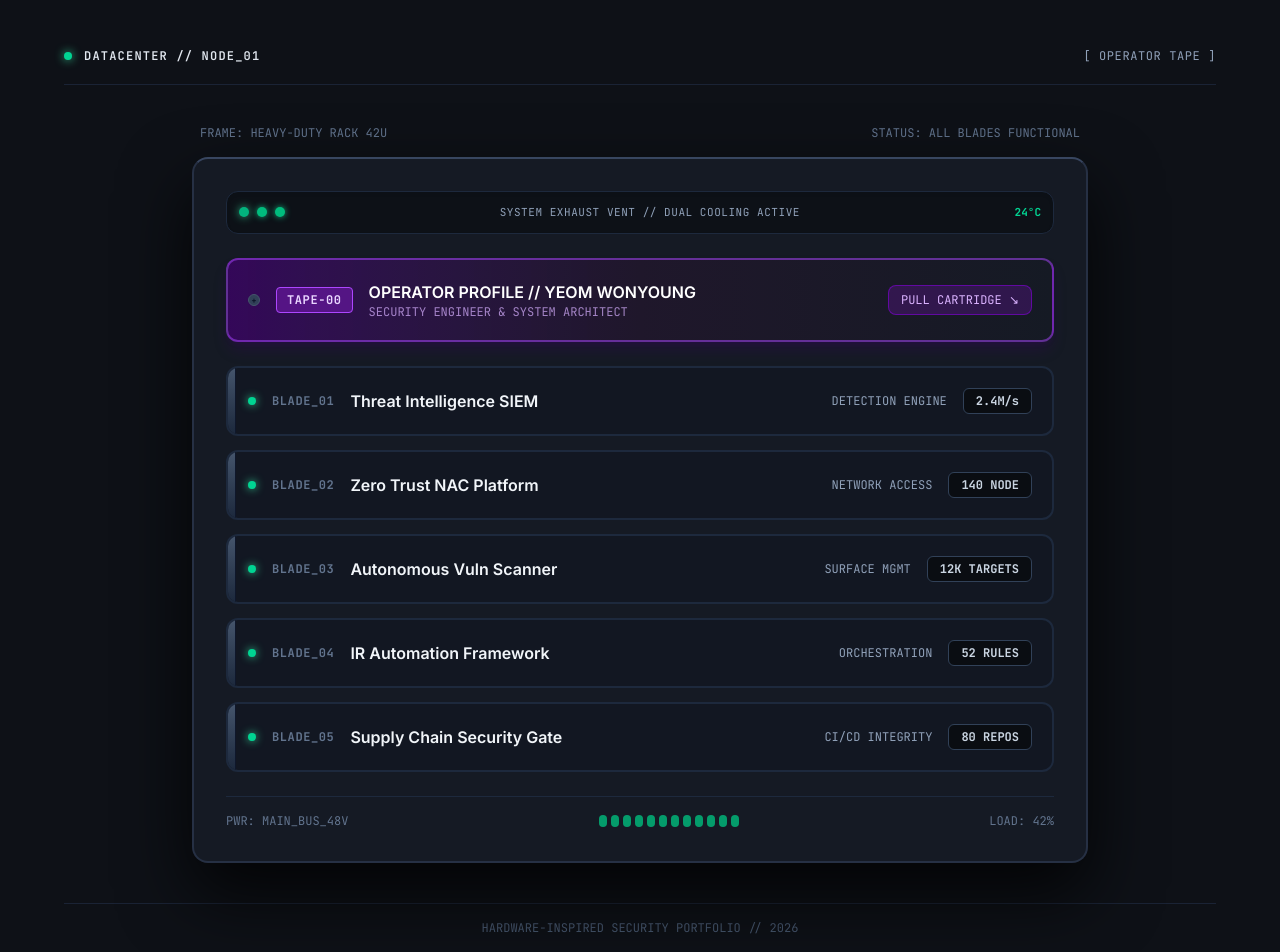
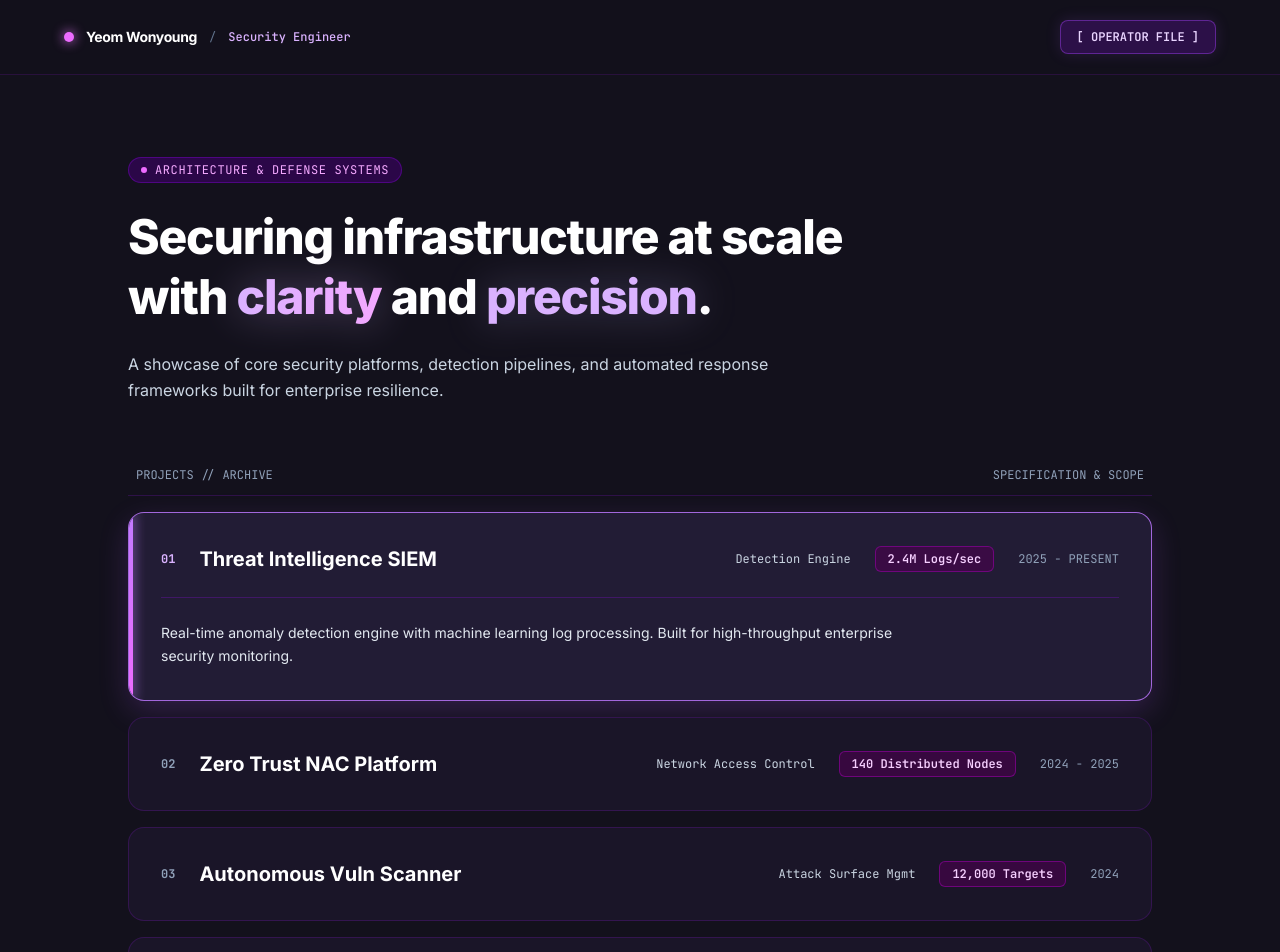
Before and after one commit to wonzero0/portfolio, a React (Vite) app: page / in a window 1280 px wide. Shown: the top 952 px of the page. Built offline with nearby package versions, Linux system fonts and the light colour scheme; the HTML template or start-up script is replaced by a standard one.

Commit message:
feat: changed the design

```diff
--- a/src/App.tsx
+++ b/src/App.tsx
@@ -1,166 +1,142 @@
 import React, { useState } from 'react';
 
 export default function App() {
-  const [isTapeOpen, setIsTapeOpen] = useState(false);
-  const [activeBlade, setActiveBlade] = useState<number | null>(null);
+  const [isProfileOpen, setIsProfileOpen] = useState(false);
+  const [activeProject, setActiveProject] = useState<number | null>(0);
 
   const projects = [
-    { id: 'BLADE_01', title: 'Threat Intelligence SIEM', category: 'DETECTION ENGINE', desc: 'Real-time anomaly detection engine with machine learning logs', metrics: '2.4M/s' },
-    { id: 'BLADE_02', title: 'Zero Trust NAC Platform', category: 'NETWORK ACCESS', desc: 'Identity-aware network access control for remote team', metrics: '140 NODE' },
-    { id: 'BLADE_03', title: 'Autonomous Vuln Scanner', category: 'SURFACE MGMT', desc: 'Continuous attack surface management & risk scoring', metrics: '12K TARGETS' },
-    { id: 'BLADE_04', title: 'IR Automation Framework', category: 'ORCHESTRATION', desc: 'Automated incident response playbooks & containment', metrics: '52 RULES' },
-    { id: 'BLADE_05', title: 'Supply Chain Security Gate', category: 'CI/CD INTEGRITY', desc: 'Software supply chain integrity verification & policy gate', metrics: '80 REPOS' },
+    {
+      id: '01',
+      title: 'Threat Intelligence SIEM',
+      category: 'Detection Engine',
+      metrics: '2.4M Logs/sec',
+      period: '2025 - PRESENT',
+      desc: 'Real-time anomaly detection engine with machine learning log processing. Built for high-throughput enterprise security monitoring.'
+    },
+    {
+      id: '02',
+      title: 'Zero Trust NAC Platform',
+      category: 'Network Access Control',
+      metrics: '140 Distributed Nodes',
+      period: '2024 - 2025',
+      desc: 'Identity-aware network access control for remote teams. Implemented continuous authentication and posture assessment.'
+    },
+    {
+      id: '03',
+      title: 'Autonomous Vuln Scanner',
+      category: 'Attack Surface Mgmt',
+      metrics: '12,000 Targets',
+      period: '2024',
+      desc: 'Automated infrastructure scanning pipeline designed for continuous attack surface analysis and risk scoring.'
+    },
+    {
+      id: '04',
+      title: 'IR Automation Framework',
+      category: 'Orchestration & SOAR',
+      metrics: '52 Response Playbooks',
+      period: '2023 - 2024',
+      desc: 'Automated incident response framework integrating multiple security vendor APIs to reduce Mean Time to Respond (MTTR).'
+    },
   ];
 
   return (
-    <div className="min-h-screen bg-[#0E1117] text-slate-200 font-sans flex flex-col justify-between p-6 sm:p-12 select-none antialiased">
+    /* 배경색을 기존 #0B0914에서 좀 더 쾌적한 #13111C로 변경 */
+    <div className="min-h-screen bg-[#13111C] text-slate-100 font-sans flex flex-col justify-between selection:bg-purple-500 selection:text-white antialiased">
 
-      {/* 1. TOP NAVIGATION */}
-      <header className="max-w-6xl w-full mx-auto flex justify-between items-center text-xs font-mono border-b border-slate-800/80 pb-5 text-slate-400">
+      {/* HEADER */}
+      <header className="sticky top-0 z-30 bg-[#13111C]/90 backdrop-blur-md border-b border-purple-900/30 px-6 sm:px-16 py-5">
+        <div className="max-w-6xl mx-auto flex justify-between items-center">
           <div className="flex items-center gap-3">
-          <span className="w-2 h-2 rounded-full bg-emerald-400 shadow-[0_0_10px_#34d399]"></span>
-          <span className="tracking-widest font-semibold text-slate-200">DATACENTER // NODE_01</span>
+            <span className="w-2.5 h-2.5 rounded-full bg-fuchsia-400 shadow-[0_0_12px_#e879f9]"></span>
+            <span className="font-bold tracking-tight text-sm text-white">Yeom Wonyoung</span>
+            <span className="text-slate-500 font-mono text-xs">/</span>
+            <span className="text-xs font-mono text-purple-300 font-medium">Security Engineer</span>
           </div>
+
           <button
-          onClick={() => setIsTapeOpen(true)}
-          className="hover:text-purple-400 transition-colors cursor-pointer tracking-wider"
+            onClick={() => setIsProfileOpen(true)}
+            className="text-xs font-mono px-4 py-2 rounded-lg bg-purple-600/20 border border-purple-500/40 text-purple-200 hover:bg-purple-600 hover:text-white transition-all duration-200 font-semibold cursor-pointer shadow-[0_0_15px_rgba(168,85,247,0.15)]"
           >
-          [ OPERATOR TAPE ]
+            [ OPERATOR FILE ]
           </button>
+        </div>
       </header>
 
-      {/* 2. MAIN PHYSICAL RACK OBJECT */}
-      <main className="my-auto max-w-4xl w-full mx-auto py-10">
-
-        <div className="mb-4 flex justify-between items-end font-mono text-xs text-slate-500 px-2">
-          <span>FRAME: HEAVY-DUTY RACK 42U</span>
-          <span>STATUS: ALL BLADES FUNCTIONAL</span>
+      {/* HERO & CONTENT */}
+      <main className="max-w-6xl w-full mx-auto px-6 sm:px-16 py-16 sm:py-20 my-auto">
+        <div className="max-w-3xl mb-16">
+          <div className="inline-flex items-center gap-2 px-3 py-1 rounded-full bg-purple-950/60 border border-purple-700/40 mb-6">
+            <span className="w-1.5 h-1.5 rounded-full bg-fuchsia-400"></span>
+            <p className="text-xs font-mono text-fuchsia-300 tracking-wider uppercase">Architecture & Defense Systems</p>
+          </div>
+          <h1 className="text-3xl sm:text-5xl font-extrabold tracking-tight text-white leading-tight mb-6">
+            Securing infrastructure at scale with <span className="text-transparent bg-clip-text bg-gradient-to-r from-purple-300 to-fuchsia-300 drop-shadow-[0_0_20px_rgba(216,180,254,0.4)]">clarity</span> and <span className="text-purple-300 drop-shadow-[0_0_20px_rgba(196,181,253,0.3)]">precision</span>.
+          </h1>
+          <p className="text-base text-slate-300 leading-relaxed max-w-2xl">
+            A showcase of core security platforms, detection pipelines, and automated response frameworks built for enterprise resilience.
+          </p>
         </div>
 
-        {/* Outer Metal Chassis (3D Physical Frame) */}
-        <div className="bg-[#151A24] border-2 border-[#263044] rounded-2xl p-6 sm:p-8 shadow-[0_30px_70px_rgba(0,0,0,0.8)] relative border-t-[#384660]">
-
-          {/* Top Exhaust Vent Panel (LED Lights Updated) */}
-          <div className="bg-[#0D1117] border border-slate-800 rounded-xl p-3 mb-6 flex justify-between items-center font-mono text-[11px] text-slate-500 shadow-inner">
-            <div className="flex gap-2">
-              <span className="w-2.5 h-2.5 rounded-full bg-emerald-400 shadow-[0_0_8px_#34d399] animate-pulse"></span>
-              <span className="w-2.5 h-2.5 rounded-full bg-emerald-500 shadow-[0_0_6px_#10b981]"></span>
-              <span className="w-2.5 h-2.5 rounded-full bg-emerald-500 shadow-[0_0_6px_#10b981]"></span>
-            </div>
-            <span className="tracking-wider text-slate-400">SYSTEM EXHAUST VENT // DUAL COOLING ACTIVE</span>
-            <span className="text-emerald-400 font-bold">24°C</span>
+        {/* PROJECTS */}
+        <div className="space-y-4">
+          <div className="flex justify-between items-center text-xs font-mono text-slate-400 pb-3 border-b border-purple-900/40 px-2">
+            <span>PROJECTS // ARCHIVE</span>
+            <span>SPECIFICATION & SCOPE</span>
           </div>
 
-          {/* TAPE-00 : PHYSICAL CARTRIDGE SLOT */}
+          {projects.map((item, idx) => (
             <div
-            onClick={() => setIsTapeOpen(!isTapeOpen)}
-            className="group relative mb-6 bg-gradient-to-r from-purple-950/80 via-[#1F172B] to-[#151A24] border-2 border-purple-500/50 hover:border-purple-400 rounded-xl p-4 sm:p-5 flex justify-between items-center cursor-pointer transition-all duration-300 shadow-lg shadow-purple-950/30 hover:scale-[1.005]"
+              key={item.id}
+              onClick={() => setActiveProject(activeProject === idx ? null : idx)}
+              /* 카드 배경색 명도를 한 단계 높여서 입체감 형성 */
+              className={`group p-6 sm:p-8 rounded-2xl border transition-all duration-300 cursor-pointer relative overflow-hidden ${
+                activeProject === idx
+                  ? 'bg-[#221C35] border-purple-400/80 shadow-[0_10px_30px_rgba(168,85,247,0.2)]'
+                  : 'bg-[#1A1528] border-purple-900/40 hover:border-purple-600/60 hover:bg-[#1E192F]'
+              }`}
             >
-            <div className="flex items-center gap-4">
-              <span className="w-3 h-3 rounded-full bg-slate-700 border border-slate-600 flex items-center justify-center text-[8px] text-slate-900 font-bold">+</span>
-              <span className="px-2.5 py-1 text-xs font-mono bg-purple-900/90 text-purple-200 rounded border border-purple-500 font-bold tracking-wider">
-                TAPE-00
+              {activeProject === idx && (
+                <div className="absolute left-0 top-0 bottom-0 w-1 bg-gradient-to-b from-purple-400 to-fuchsia-400 shadow-[0_0_12px_#c084fc]"></div>
+              )}
+
+              <div className="flex flex-col md:flex-row md:items-center justify-between gap-4">
+                <div className="flex items-start md:items-center gap-6">
+                  <span className={`text-xs font-mono pt-1 md:pt-0 font-bold ${activeProject === idx ? 'text-purple-300' : 'text-slate-400'}`}>
+                    {item.id}
                   </span>
-              <div>
-                <span className="text-base font-semibold text-white group-hover:text-purple-200 transition-colors">
-                  OPERATOR PROFILE // YEOM WONYOUNG
+                  <h3 className="text-lg sm:text-xl font-bold text-white group-hover:text-purple-200 transition-colors">
+                    {item.title}
+                  </h3>
+                </div>
+
+                <div className="flex items-center justify-between md:justify-end gap-6">
+                  <span className="hidden md:inline text-xs font-mono text-slate-300">{item.category}</span>
+                  <span className="text-xs font-mono text-fuchsia-200 px-3 py-1 rounded-md bg-fuchsia-950/60 border border-fuchsia-700/50 font-semibold">
+                    {item.metrics}
                   </span>
-                <p className="text-xs font-mono text-purple-300/70">SECURITY ENGINEER & SYSTEM ARCHITECT</p>
+                  <span className="text-xs font-mono text-slate-400">{item.period}</span>
                 </div>
               </div>
 
-            <span className="text-xs font-mono bg-purple-900/40 text-purple-300 border border-purple-700/60 px-3 py-1.5 rounded-lg group-hover:bg-purple-800 group-hover:text-white transition-all">
-              {isTapeOpen ? 'EJECT CARTRIDGE ⏏' : 'PULL CARTRIDGE ↘'}
-            </span>
-          </div>
-
-          {/* SERVER RACK SLOTS */}
-          <div className="space-y-3.5 relative">
-            {projects.map((item, idx) => (
-              <div
-                key={item.id}
-                onClick={() => setActiveBlade(activeBlade === idx ? null : idx)}
-                className={`relative rounded-xl border-2 transition-all duration-200 cursor-pointer overflow-hidden ${
-                  activeBlade === idx
-                    ? 'bg-[#1E2636] border-purple-400 shadow-2xl'
-                    : 'bg-[#121722] border-slate-800 hover:border-slate-600 hover:bg-[#171E2C]'
-                }`}
-              >
-                <div className="absolute left-0 top-0 bottom-0 w-2 bg-gradient-to-b from-slate-600 to-slate-800 border-r border-slate-900"></div>
-
-                <div className="p-4 sm:p-5 pl-6 flex flex-col sm:flex-row sm:items-center justify-between gap-3">
-                  <div className="flex items-center gap-4">
-                    <span className="w-2 h-2 rounded-full bg-emerald-400 shadow-[0_0_8px_#34d399]"></span>
-                    <span className="text-xs font-mono text-slate-500 font-bold tracking-wider">{item.id}</span>
-                    <span className="text-base font-semibold text-slate-100">{item.title}</span>
-                  </div>
-
-                  <div className="flex items-center gap-4 text-xs font-mono">
-                    <span className="hidden md:inline text-slate-400">{item.category}</span>
-                    <span className="px-3 py-1 bg-[#0A0D12] border border-slate-700 text-slate-300 rounded-md font-bold">
-                      {item.metrics}
-                    </span>
-                  </div>
-                </div>
-
-                {activeBlade === idx && (
-                  <div className="px-6 pb-5 pt-1 text-sm text-slate-300 border-t border-slate-700/50 bg-[#161D2B] leading-relaxed">
-                    <p className="font-mono text-xs text-purple-400 mb-1">// BLADE SPECIFICATION</p>
-                    {item.desc}
+              {activeProject === idx && (
+                <div className="mt-6 pt-6 border-t border-purple-800/40 text-sm text-slate-200 leading-relaxed">
+                  <p className="max-w-3xl font-normal">{item.desc}</p>
                 </div>
               )}
             </div>
           ))}
         </div>
-
-          {/* Bottom Chassis Power Rail */}
-          <div className="mt-6 pt-4 border-t border-slate-800 flex justify-between items-center text-xs font-mono text-slate-500">
-            <span>PWR: MAIN_BUS_48V</span>
-            <div className="flex gap-1">
-              {[...Array(12)].map((_, i) => (
-                <span key={i} className="w-2 h-3 bg-emerald-500/80 rounded-sm"></span>
-              ))}
-            </div>
-            <span>LOAD: 42%</span>
-          </div>
-
-        </div>
       </main>
 
-      {/* 3. OPERATOR TAPE MODAL */}
-      {isTapeOpen && (
-        <div className="fixed inset-0 bg-black/80 backdrop-blur-md z-50 flex justify-center items-center p-4">
-          <div className="bg-[#151A24] border-2 border-purple-500/60 rounded-2xl p-8 max-w-md w-full shadow-2xl relative">
-            <button
-              onClick={() => setIsTapeOpen(false)}
-              className="absolute top-4 right-4 text-xs font-mono bg-slate-800 border border-slate-700 text-slate-300 hover:text-white px-3 py-1 rounded cursor-pointer"
-            >
-              [ CLOSE ]
-            </button>
-
-            <span className="text-xs font-mono text-purple-400 font-bold">// TAPE-00 DATA</span>
-            <h2 className="text-2xl font-bold text-white mt-1 mb-1">Yeom Wonyoung</h2>
-            <p className="text-xs font-mono text-slate-400 mb-5">Security Engineer</p>
-
-            <p className="text-sm text-slate-300 leading-relaxed mb-6 font-sans">
-              Building defensive security systems at scale. Specializing in threat detection, zero-trust architecture, and DevSecOps automation.
-            </p>
-
-            <div className="space-y-2 border-t border-slate-800 pt-4 font-mono text-xs">
-              <p className="text-slate-500 mb-2">// CORE COMPETENCIES</p>
-              {['Threat Detection & SIEM', 'Zero Trust Architecture', 'Cloud Security (AWS/GCP)', 'Incident Response Automation'].map((skill, i) => (
-                <div key={i} className="bg-[#0D1117] text-slate-200 px-3 py-2 rounded border border-slate-800">
-                  ▸ {skill}
+      {/* FOOTER */}
+      <footer className="border-t border-purple-900/30 px-6 sm:px-16 py-8">
+        <div className="max-w-6xl mx-auto flex flex-col sm:flex-row justify-between items-center gap-4 text-xs font-mono text-slate-400">
+          <span>YEOM WONYOUNG — SECURITY PORTFOLIO</span>
+          <span className="text-purple-300 flex items-center gap-2">
+            <span className="w-1.5 h-1.5 rounded-full bg-purple-400"></span>
+            SYSTEM STATUS: ONLINE
+          </span>
         </div>
-              ))}
-            </div>
-          </div>
-        </div>
-      )}
-
-      {/* 4. FOOTER */}
-      <footer className="max-w-6xl w-full mx-auto text-center text-xs font-mono text-slate-600 border-t border-slate-800/80 pt-4">
-        HARDWARE-INSPIRED SECURITY PORTFOLIO // 2026
       </footer>
     </div>
   );
```
Lines whose indentation alone changed are shown as unchanged.
